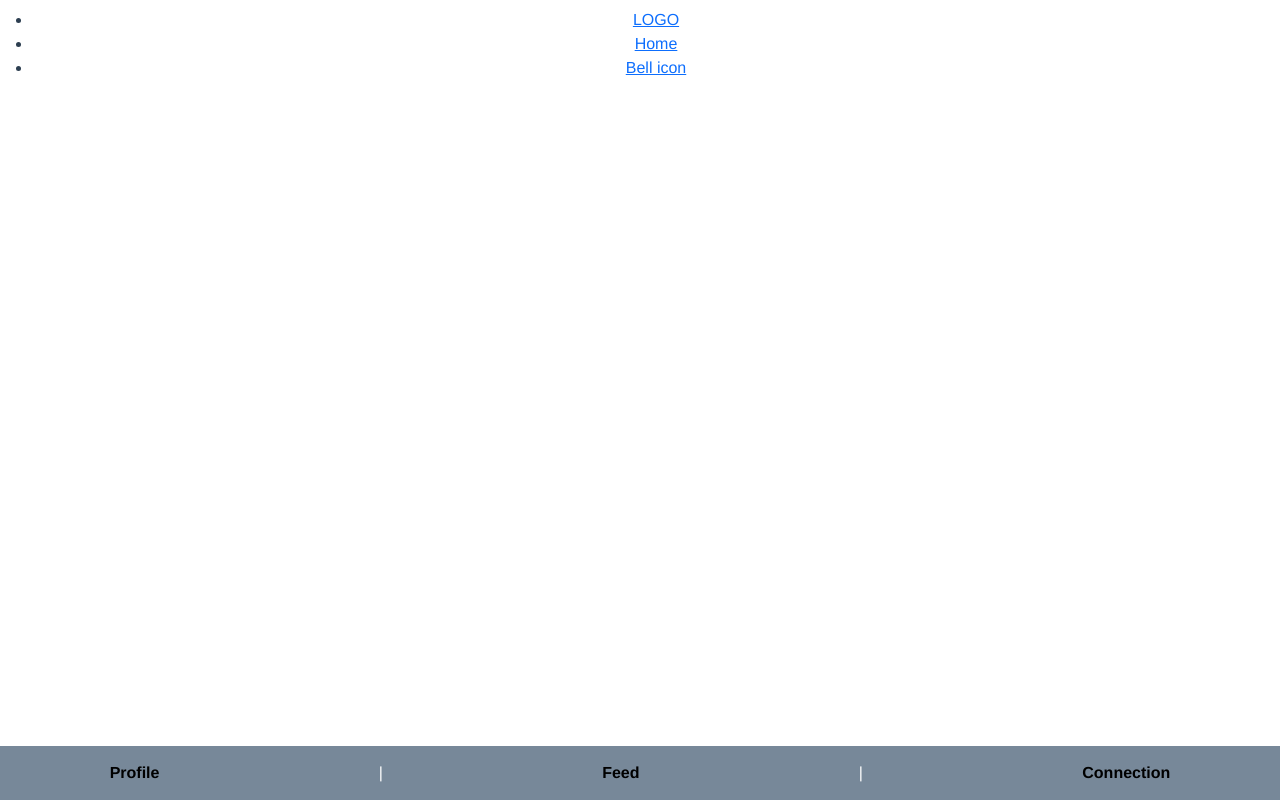
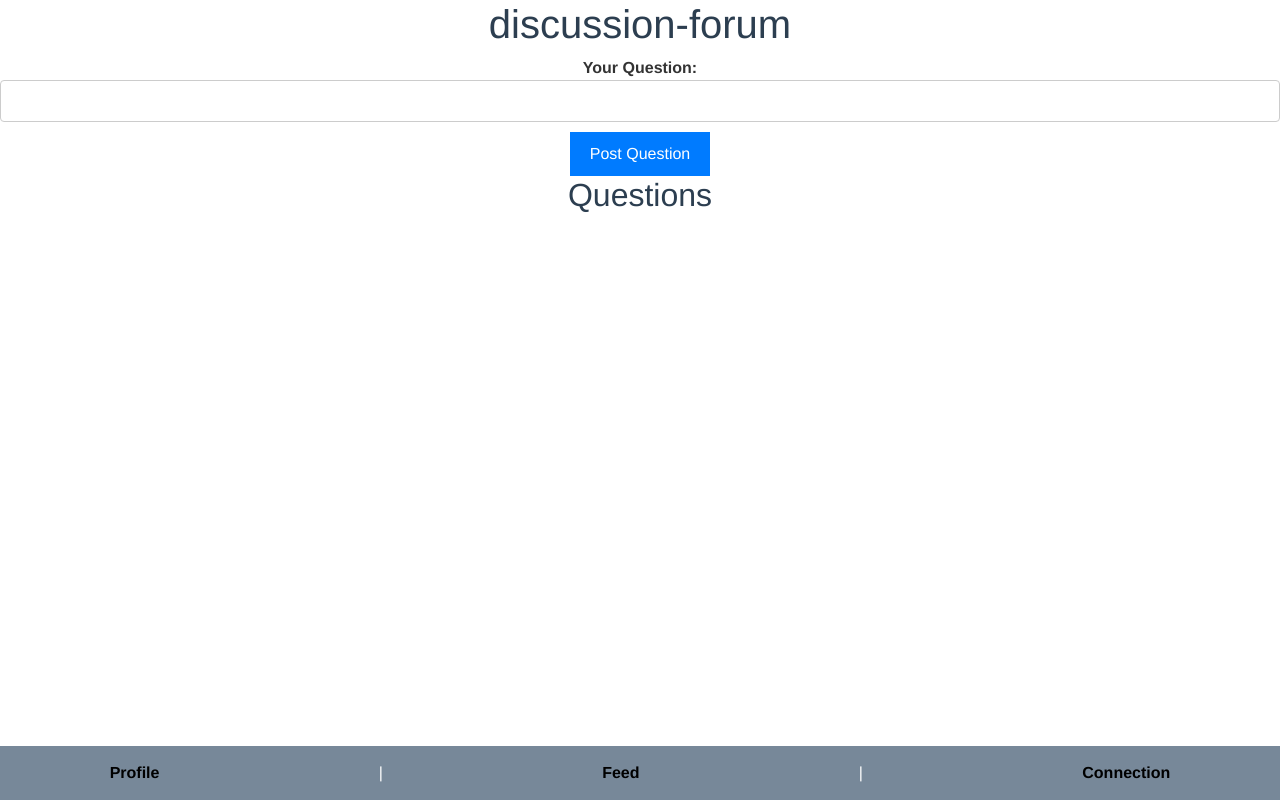
Before and after one commit to bhathiknk/socialmedia-webapp, a Vue app: page /DiscussionForum in a window 1280 px wide. Built offline with nearby package versions, Linux system fonts and the light colour scheme.

Commit message:
First post Q

```diff
--- a/package.json
+++ b/package.json
@@ -12,6 +12,7 @@
     "@fullcalendar/daygrid": "^6.1.9",
     "bootstrap": "^5.3.2",
     "core-js": "^3.8.3",
+    "flowbite": "^1.8.1",
     "font-awesome": "^4.7.0",
     "fullcalendar": "^6.1.9",
     "v-calendar": "^3.1.0",
--- a/src/components/DiscussionForum.vue
+++ b/src/components/DiscussionForum.vue
@@ -1,15 +1,30 @@
 <template>
     <div class="goalSettings">
-        <h1></h1>
+        <h1> discussion-forum </h1>
 
 
-    <nav>
-      <ul>
-        <li><a href="Logo">LOGO</a></li>
-        <li><a href="/">Home</a></li>
-        <li><a href="icon">Bell icon</a></li>
-      </ul>
-    </nav>
+      <div>
+        <label for="question">Your Question:</label>
+        <input type="text" id="question" v-model="newQuestion" @input="clearError" />
+        <button @click="postQuestion">Post Question</button>
+      </div>
+
+      <div v-if="error" class="error-message">
+        {{ error }}
+      </div>
+
+      <div>
+        <h2>Questions</h2>
+        <ul>
+          <li v-for="(question, index) in questions" :key="index">
+            {{ question }}
+          </li>
+        </ul>
+      </div>
+
+
+
+
 
 
 
```
Also changed, not shown: 1 other file (tests, documents, lock files or other folders).
